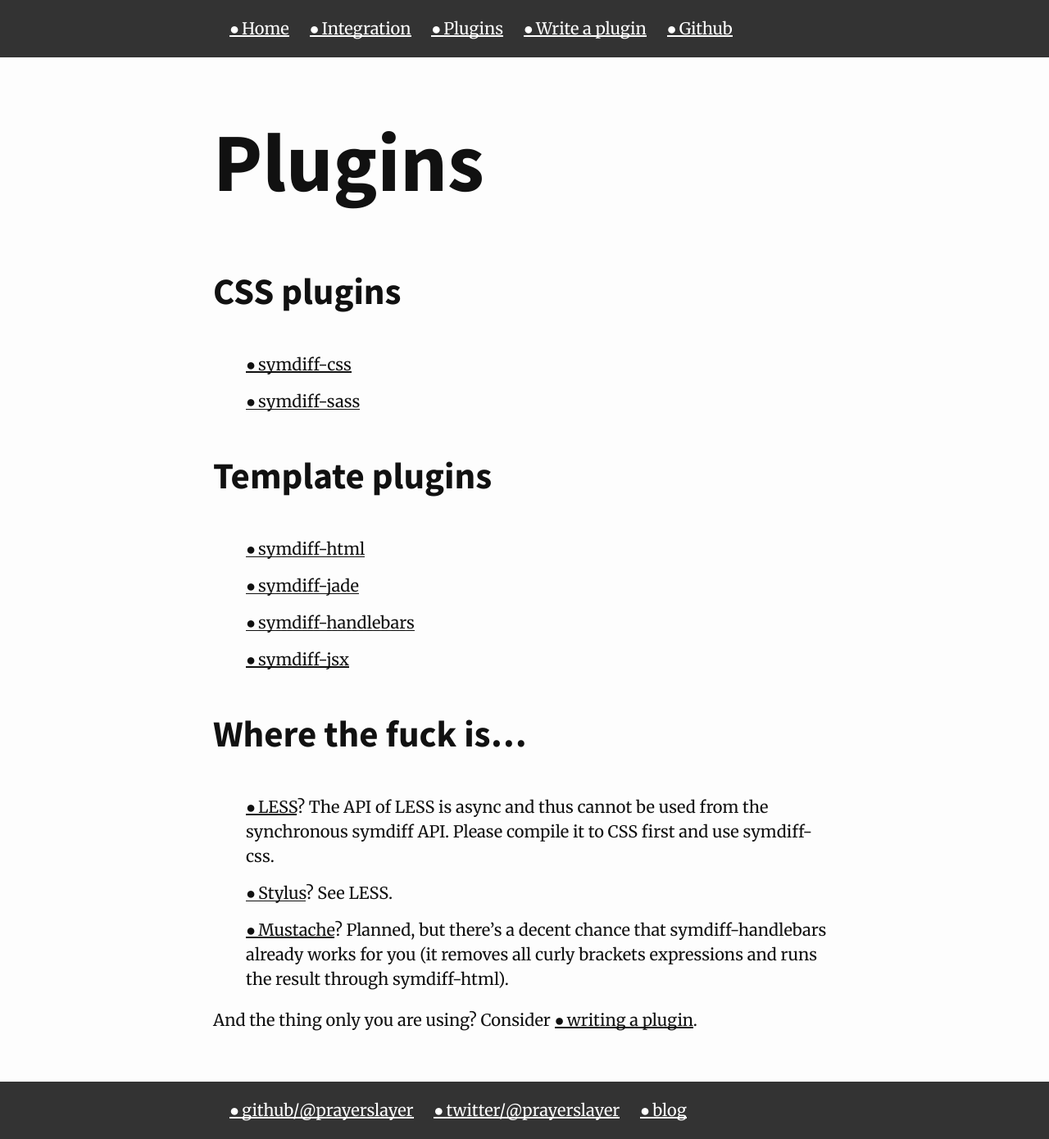
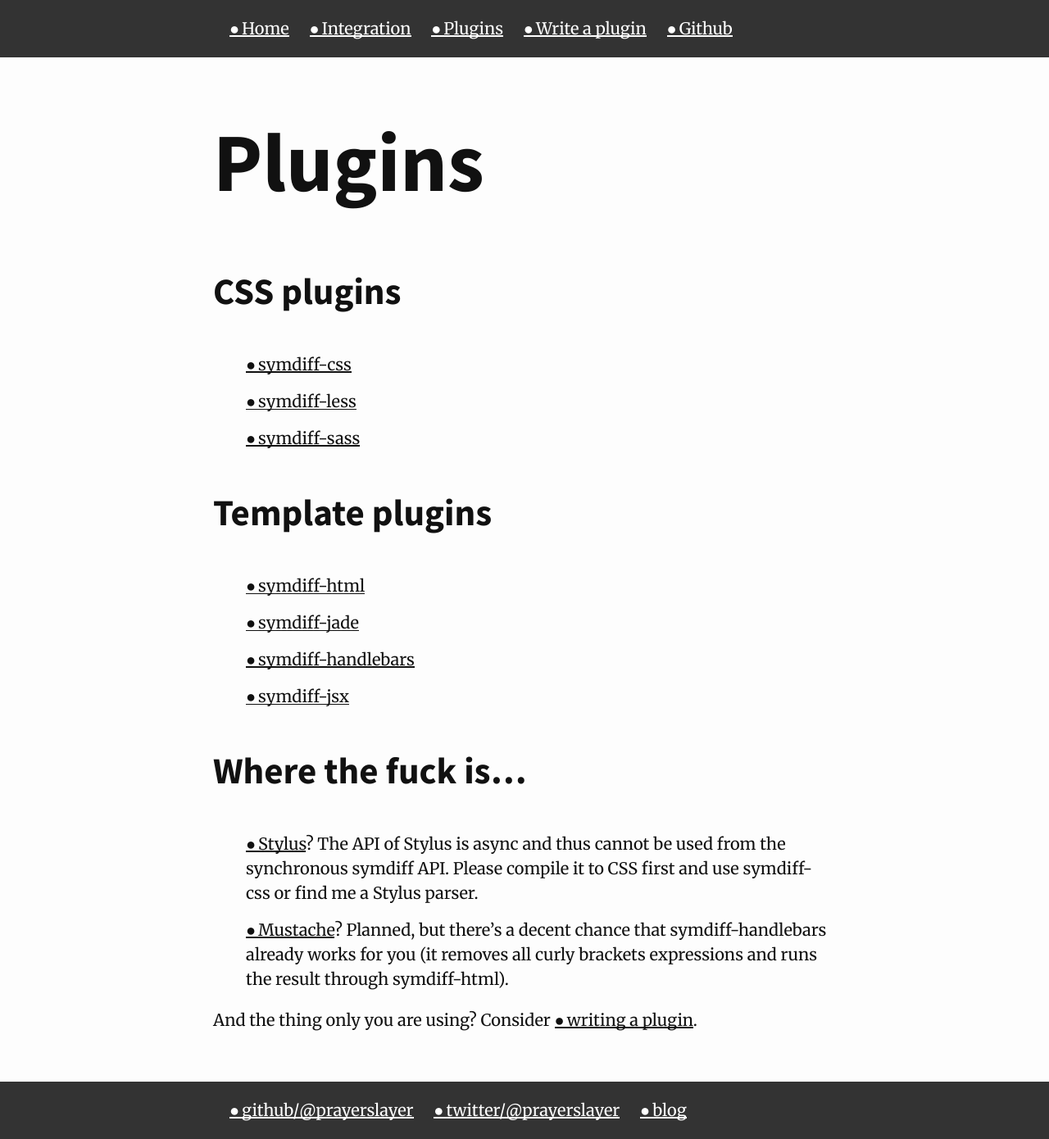
Before and after one commit to symdiff/symdiff.github.io, a Jekyll site: the page built from plugins.md, in a window 1280 px wide. Shown: the whole page at 82% size. Built offline with Jekyll 4.4.1, drawn with Linux system fonts in a browser that asks for light colours.

Commit message:
update plugins for symdiff-less

```diff
--- a/plugins.md
+++ b/plugins.md
@@ -7,6 +7,7 @@ permalink: /plugins/
 ### CSS plugins
 
 * [symdiff-css](https://npmjs.org/package/symdiff-css)
+* [symdiff-less](https://npmjs.org/package/symdiff-less)
 * [symdiff-sass](https://npmjs.org/package/symdiff-sass)
 
 ### Template plugins
@@ -18,8 +19,7 @@ permalink: /plugins/
 
 ### Where the fuck is…
 
-* [LESS](http://lesscss.org/)? The API of LESS is async and thus cannot be used from the synchronous symdiff API. Please compile it to CSS first and use symdiff-css.
-* [Stylus](https://learnboost.github.io/stylus/)? See LESS.
+* [Stylus](https://learnboost.github.io/stylus/)? The API of Stylus is async and thus cannot be used from the synchronous symdiff API. Please compile it to CSS first and use symdiff-css or find me a Stylus parser.
 * [Mustache](https://github.com/janl/mustache.js)? Planned, but there’s a decent chance that symdiff-handlebars already works for you (it removes all curly brackets expressions and runs the result through symdiff-html).
 
 
```
